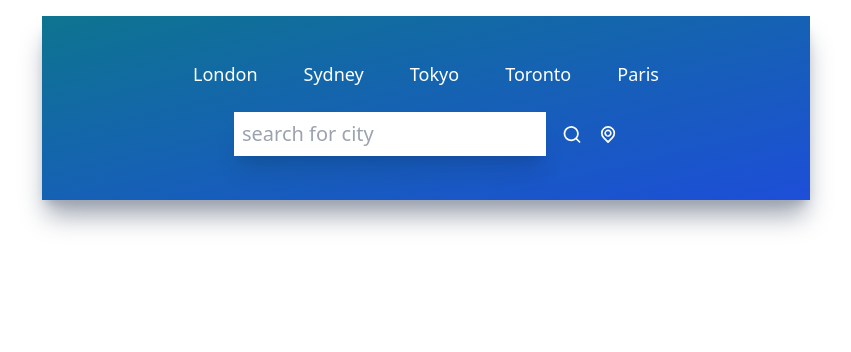
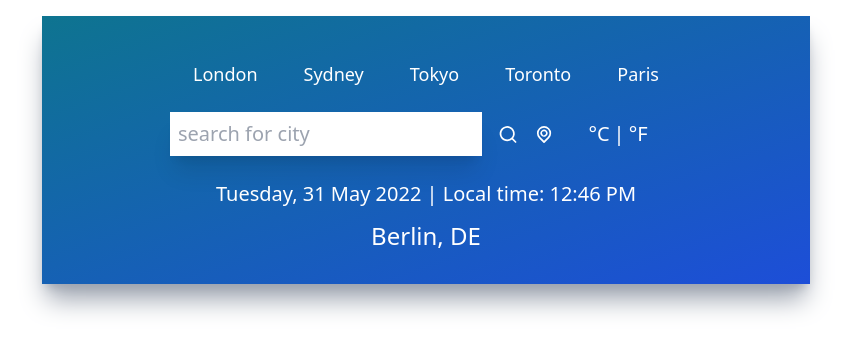
Before and after one commit to imlishayang/react-weather-app, a React (Create React App) app: page / in a window 1280 px wide. Shown: the top 352 px of the page, without its empty margins (214-1065 px from the left). Built offline with nearby package versions, Linux system fonts and the light colour scheme; the HTML template or start-up script is replaced by a standard one.

Commit message:
Time and Location

```diff
--- a/src/App.js
+++ b/src/App.js
@@ -3,12 +3,15 @@
 import UilReact from '@iconscout/react-unicons/icons/uil-react';
 import TopButtons from './components/TopButtons';
 import Inputs from "./components/Inputs";
+import TimeAndLocation from './components/TimeAndLocation';
 
 function App() {
   return (
     <div className='mx-auto max-w-screen-md mt-4 py-5 px-32 bg-gradient-to-br from-cyan-700 to-blue-700 h-fit shadow-xl shadow-gray-400'>
       <TopButtons/>
       <Inputs />
+
+      <TimeAndLocation/>
     </div>
   );
 }
--- a/src/components/Inputs.jsx
+++ b/src/components/Inputs.jsx
@@ -10,6 +10,12 @@
         <UilSearch size={25} className='text-white cursor-pointer transition ease-out hover:scale-125'/>
         <UilLocationPoint size={25} className='text-white cursor-pointer transition ease-out hover:scale-125'/>
       </div>
+
+      <div className='flex flex-row w-1/4 items-center justify-center'>
+        <button name="metric"  className=' text-xl text-white'> °C</button>
+        <p className=' text-xl text-white mx-1'>| </p>
+        <button name="imperial" className=' text-xl text-white'> °F</button>
+      </div>
     </div>
   )
 }
--- /dev/null
+++ b/src/components/TimeAndLocation.jsx
@@ -0,0 +1,17 @@
+import React from 'react'
+
+function TimeAndLocation() {
+  return <div>
+    <div className='flex items-center justify-center mu-6'>
+      <p className='text-white text-xl font-extralight'>
+        Tuesday, 31 May 2022 | Local time: 12:46 PM
+      </p>
+    </div>
+
+    <div className='flex items-center justify-center my-3'>
+      <p className='text-white text-2xl font-medium'> Berlin, DE</p>
+    </div>
+  </div>
+}
+
+export default TimeAndLocation
```
